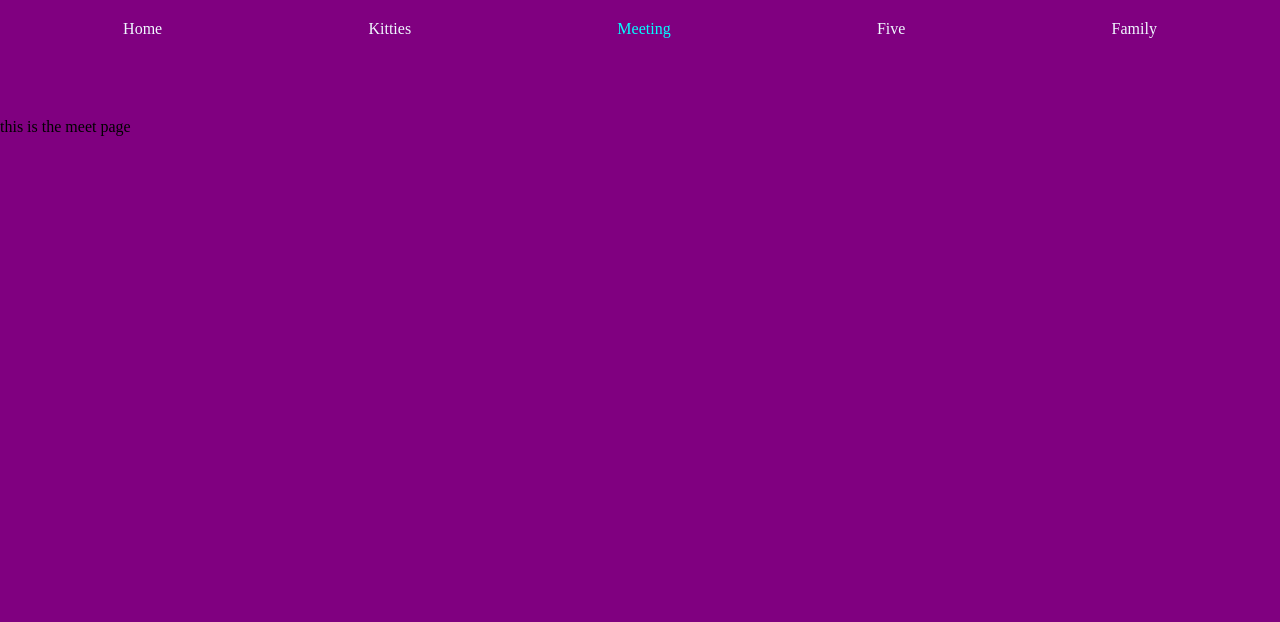
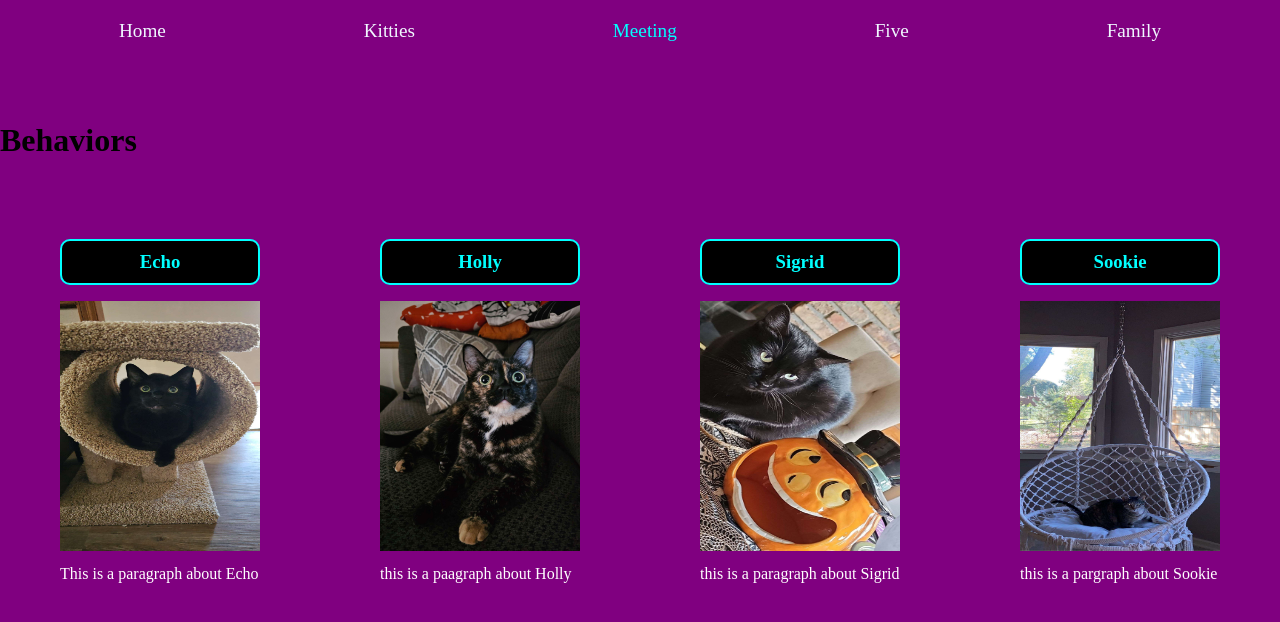
Before and after one commit to Pixie-Dust93/final, a plain HTML site: page meet.html in a window 1280 px wide. Drawn offline with Linux system fonts and the light colour scheme.

Commit message:
new page

```diff
--- a/main.css
+++ b/main.css
@@ -23,7 +23,13 @@ nav {
 a {
     text-decoration: none;
     color: aliceblue;
+    transition: all .3s;
+    font-size: larger;
+}
 
+a:hover{
+    text-decoration: underline;
+    color: rgb(196, 162, 228);
 }
 
 img{
--- a/meet.html
+++ b/meet.html
@@ -16,6 +16,35 @@
           <li><a href="family.html">family</a></li>
         </ul>
       </nav>
-      <p>this is the meet page</p>
+
 </body>
 </html>
+</nav>
+<h1 class="spacing">
+Behaviors
+</h1>
+<div class="photos">
+ <div>
+   <h3>Echo</h3>
+   <img src="asset/derp.jpg" />
+   <p>This is a paragraph about Echo</p>
+ </div>
+ <div>
+   <h3>Holly</h3>
+   <img src="asset/derp2.jpg" />
+ <p>this is a paagraph about Holly</p>
+ </div>
+ <div>
+ <h3>Sigrid</h3>
+ <img src="asset/pottsfield.jpg" />
+ <p>this is a paragraph about Sigrid</p>
+ </div>
+ <div>
+   <h3>Sookie</h3>
+      <img src="asset/swing.jpg" />
+ <p>this is a pargraph about Sookie</p>
+ </div>
+
+</div>
+</body>
+</html>
```
Also changed, not shown: asset/swing.jpg (added).
